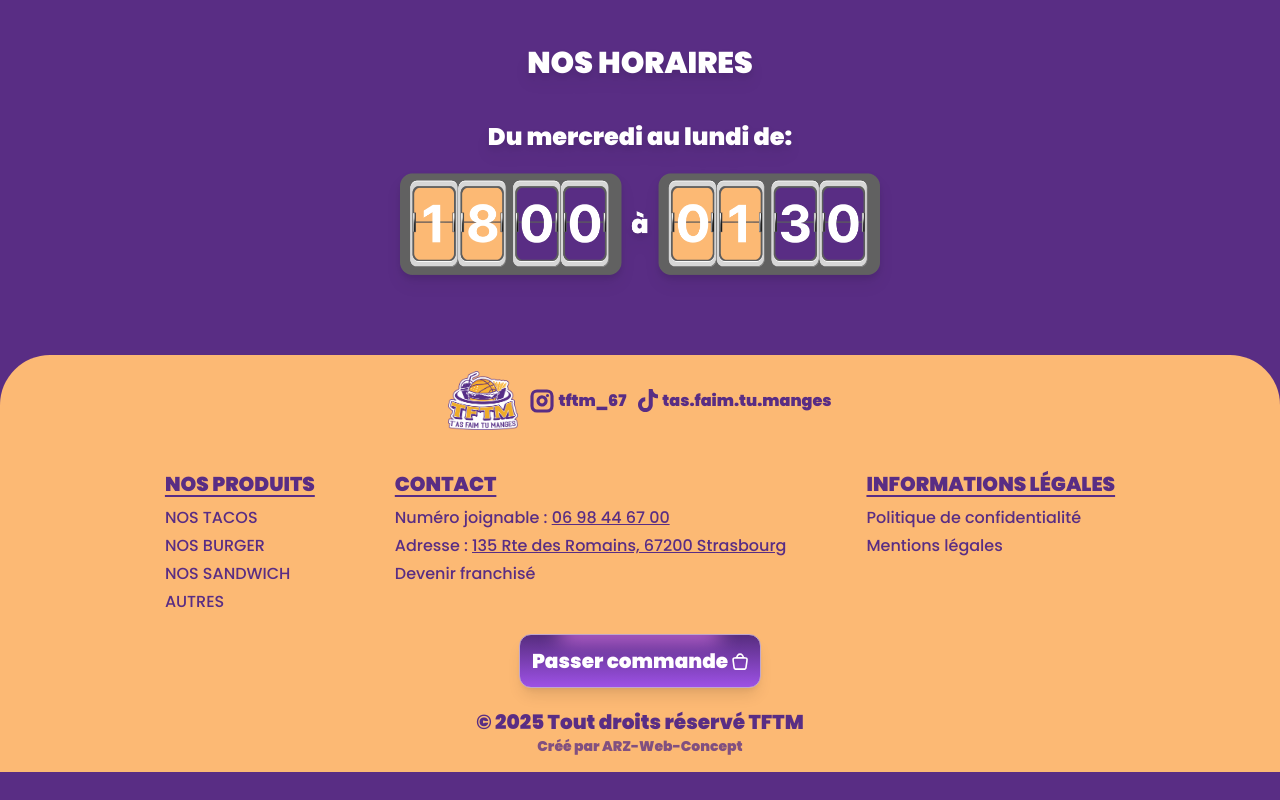
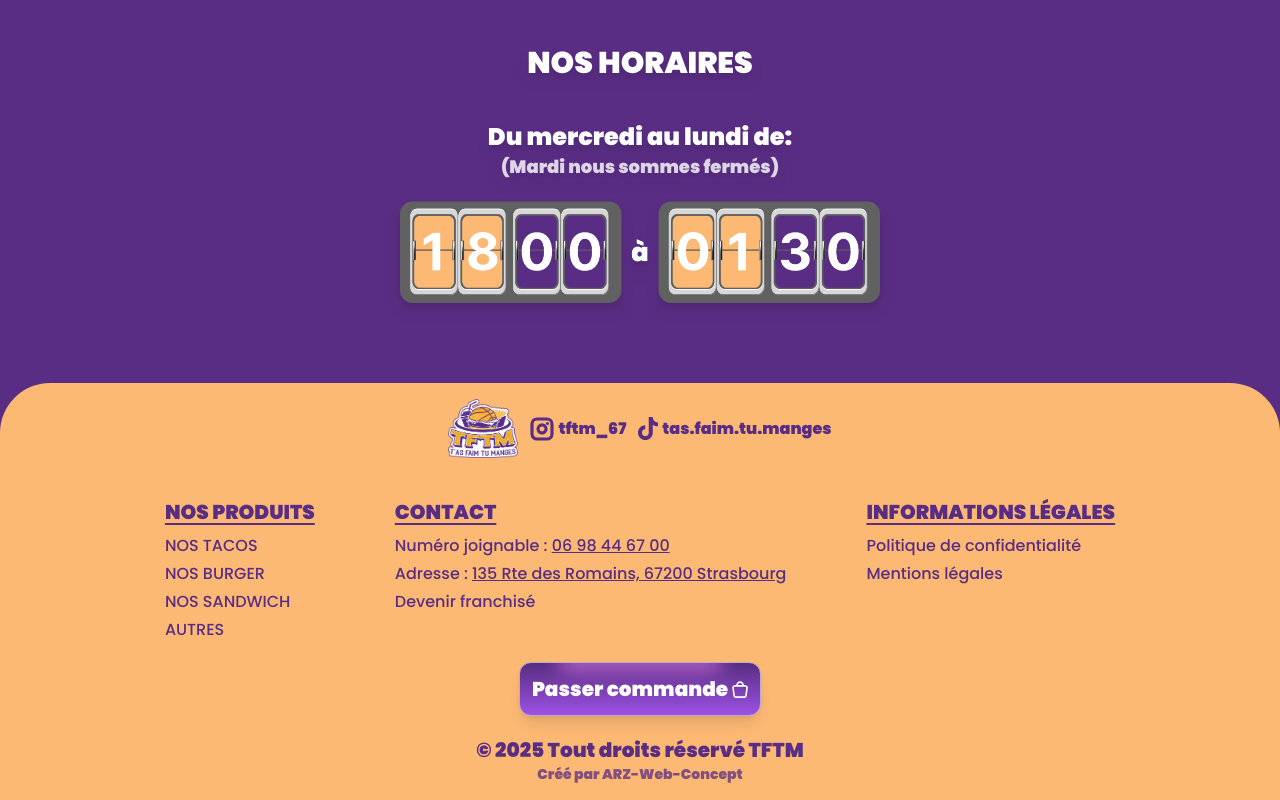
Before and after one commit to Arioz58/TFTM, a Next.js app: page / in a window 1280 px wide. Shown: the part 1374-2174 px from the top of the page. Before the commit the page ends 2146 px from the top, so only its background shows below. Built offline with nearby package versions, Linux system fonts and the light colour scheme; a web font is replaced by a local one.

Commit message:
ajout d'une mention pour les mardis

```diff
--- a/src/sections/Horaires.tsx
+++ b/src/sections/Horaires.tsx
@@ -18,9 +18,10 @@
             NOS HORAIRES
           </h1>
           <div className="flex flex-col items-center">
-            <h2 className="font-black text-center md:text-2xl text-white mb-5">
+            <h2 className="font-black text-center md:text-2xl text-white">
               Du mercredi au lundi de:
             </h2>
+            <p className="font-black text-center md:text-lg text-white/80 mb-5">(Mardi nous sommes fermés)</p>
             <Image src={HeurSoir} alt="Horaires du soir" />
           </div>
         </div>
```
